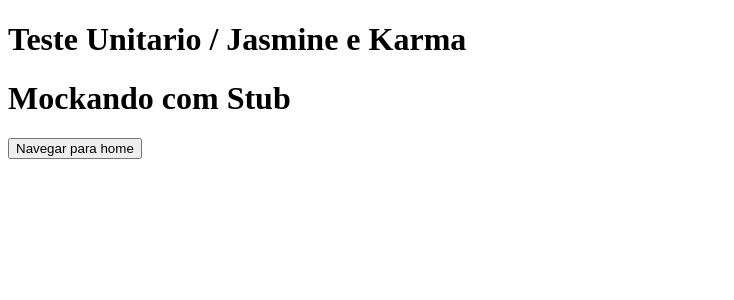
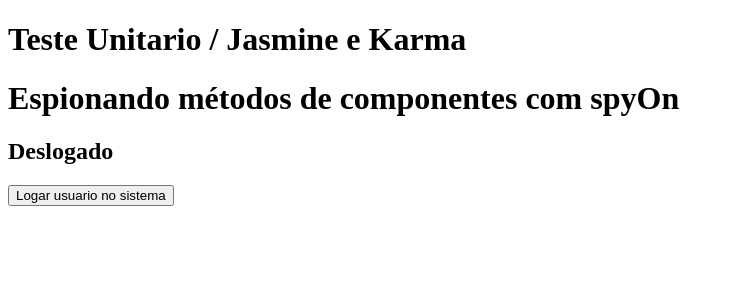
Before and after one commit to fc0n/teste-unitario-2.0, an Angular app: page / in a window 1280 px wide. Shown: the top 300 px of the page, without its empty margins (0-734 px from the left). Built offline with nearby package versions, Linux system fonts and the light colour scheme.

Commit message:
espionando métodos de componentes com spyOn

```diff
--- a/src/app/app.component.html
+++ b/src/app/app.component.html
@@ -4,7 +4,9 @@
 
 <!-- <app-matchers></app-matchers> -->
 
+<!-- <app-stub></app-stub> -->
+
 <h1>Teste Unitario / Jasmine e Karma</h1>
 
-<app-stub></app-stub>
+<app-spyon></app-spyon>
 <router-outlet></router-outlet>
--- a/src/app/app.module.ts
+++ b/src/app/app.module.ts
@@ -9,6 +9,7 @@
 import { MatchersComponent } from './matchers/matchers.component';
 import { StubComponent } from './stub/stub.component';
 import { HomeComponent } from './home/home.component';
+import { SpyonComponent } from './spyon/spyon.component';
 
 @NgModule({
   declarations: [
@@ -18,6 +19,7 @@
     MatchersComponent,
     StubComponent,
     HomeComponent,
+    SpyonComponent,
   ],
   imports: [
     BrowserModule,
--- /dev/null
+++ b/src/app/spyon/spyon.component.html
@@ -0,0 +1,7 @@
+<h1>Espionando métodos de componentes com spyOn</h1>
+
+
+<h2 *ngIf="logged">Logado</h2>
+<h2 *ngIf="!logged">Deslogado</h2>
+
+<button (click)="isLogged()">Logar usuario no sistema</button>
--- /dev/null
+++ b/src/app/spyon/spyon.component.ts
@@ -0,0 +1,20 @@
+import { Component, OnInit } from '@angular/core';
+
+@Component({
+  selector: 'app-spyon',
+  templateUrl: './spyon.component.html',
+  styleUrls: ['./spyon.component.scss']
+})
+export class SpyonComponent implements OnInit {
+  logged!: boolean;
+
+  constructor() { }
+
+  ngOnInit(): void {
+  }
+
+  isLogged() {
+    this.logged = true;
+  }
+
+}
```
Also changed, not shown: src/app/spyon/spyon.component.scss (added), 2 other files (tests, documents, lock files or other folders).
